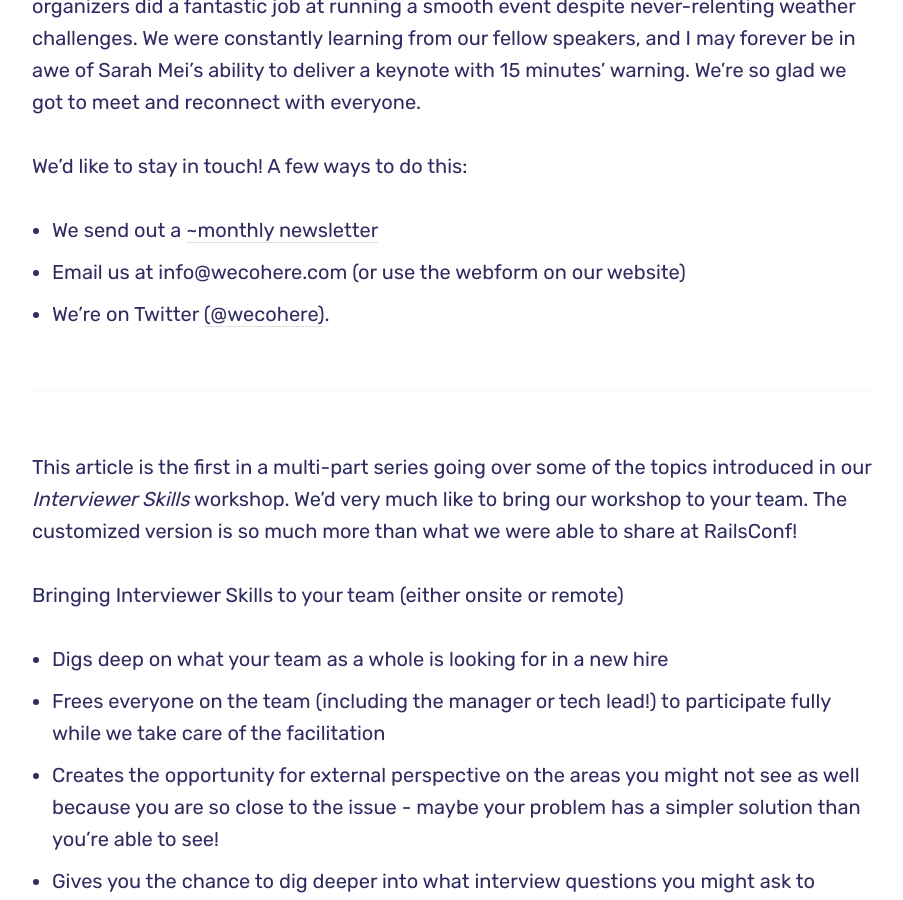
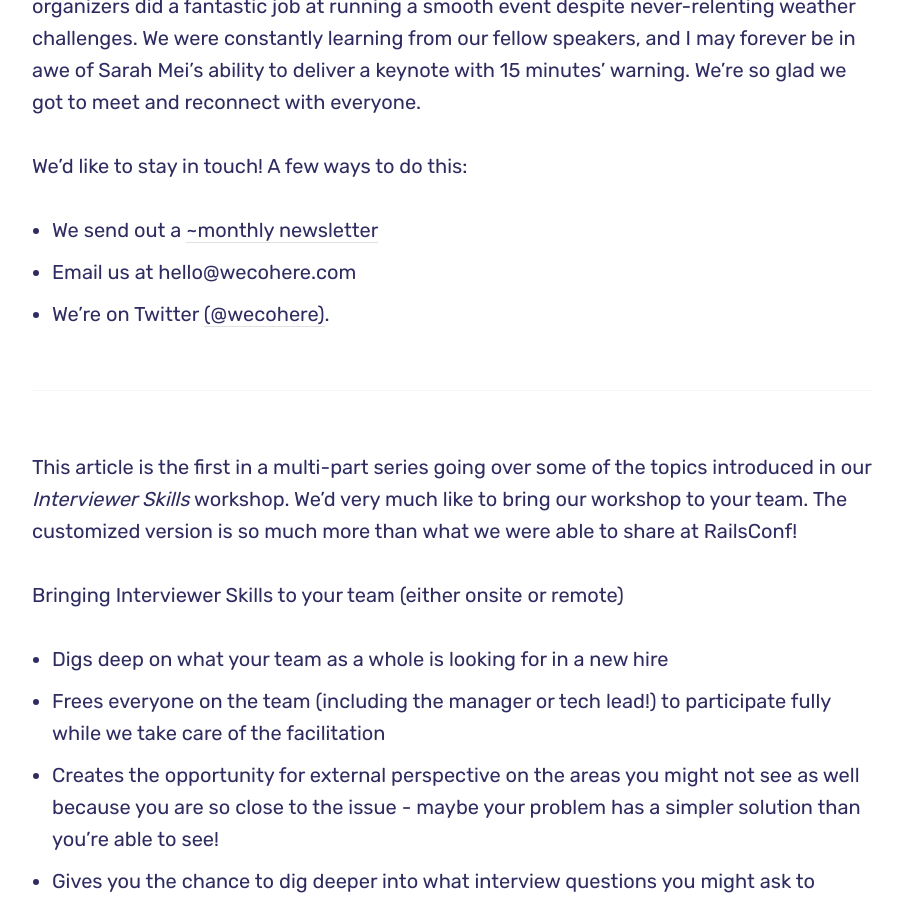
Before and after one commit to cohere-coop/new-website, a Jekyll site: the page built from _posts/2018-04-20-interviewer-skills-part-0.markdown, in a window 1280 px wide and 900 px high, scrolled down 431 px. Shown: the whole window, without its empty margins (188-1091 px from the left). Built offline with Jekyll 4.4.1, drawn with Linux system fonts in a browser that asks for light colours.

Commit message:
Change our email address to hello@, tweak wording in Hero area of homepage.

```diff
--- a/_data/settings.yml
+++ b/_data/settings.yml
@@ -46,7 +46,7 @@ social:
 hero:
   enable: true
   hero__title: Better, together
-  hero__description: We use our technical and organizational expertise to help you and your team get where you want to go.
+  hero__description: Get your team where you want to go with Cohere's technical and organizational expertise.
   hero__image: "/images/people-teams-code.png"
 
 
--- a/_includes/section-hero.html
+++ b/_includes/section-hero.html
@@ -14,7 +14,7 @@
           <h1 class="hero__title">{{ site.data.settings.hero.hero__title }}</h1>
           <p class="hero__description">{{ site.data.settings.hero.hero__description }}</p>
           <p class="hero__description" style="margin-top: 1.5em;"">
-            Talk to us: <a href="mailto:info@wecohere.com">info@wecohere.com</a>
+            Talk to us: <a href="mailto:hello@wecohere.com">hello@wecohere.com</a>
           </p>
 
           {% if site.data.settings.mailchimp.enable == true %}
--- a/_posts/2018-04-20-interviewer-skills-part-0.markdown
+++ b/_posts/2018-04-20-interviewer-skills-part-0.markdown
@@ -18,7 +18,7 @@ We're back from speaking at RailsConf, and what an incredible experience! The co
 We'd like to stay in touch! A few ways to do this:
 
 - We send out a [~monthly newsletter](/newsletter)
-- Email us at info@wecohere.com (or use the webform on our website)
+- Email us at hello@wecohere.com
 - We're on Twitter [(@wecohere)](https://twitter.com/wecohere).
 
 ---
```
